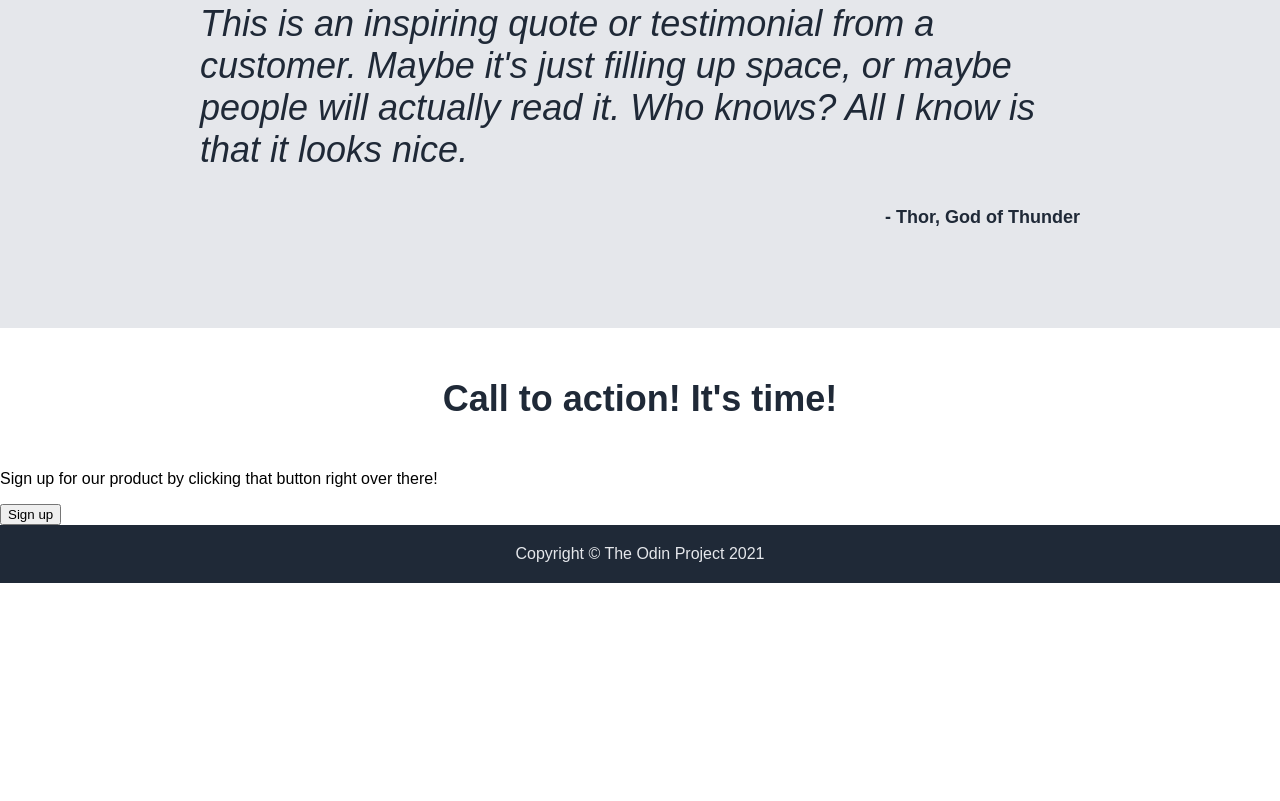
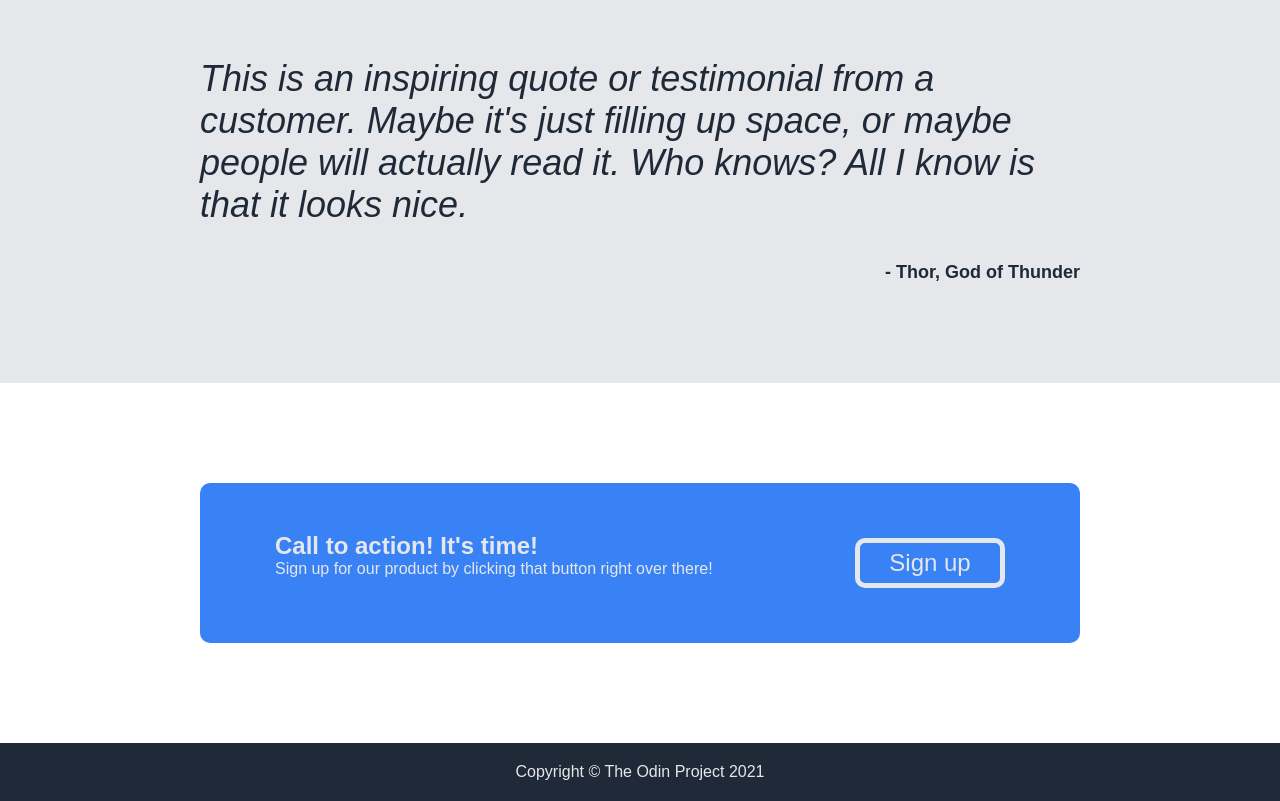
Before and after one commit to ChrisClevenger/project-landing-page, a plain HTML site: page index.html in a window 1280 px wide. Shown: the part 1364-2165 px from the top of the page. Before the commit the page ends 1947 px from the top, so only its background shows below. Drawn offline with Linux system fonts and the light colour scheme.

Commit message:
Add additional html and css for first draft

```diff
--- a/index.html
+++ b/index.html
@@ -24,7 +24,7 @@
             <p>This website has some subtext that goes under the main title. It's a smaller font and the color is a lower contrast.</p>
             <button>Sign up</button>
         </div>
-        <img src="Democratic Menace Social Image.png" alt="Democratic Menace banner with donkey">
+        <img src="dmsocialimage.png" alt="Democratic Menace banner with donkey">
     </div>
     <h2>Some random information.</h2>
     <div class="information">
@@ -52,10 +52,14 @@
             <small>- Thor, God of Thunder</small>
         </div>
     </div>
-    <div class="ctabox">
-        <h2>Call to action! It's time!</h2>
-        <p>Sign up for our product by clicking that button right over there!</p>
-        <button>Sign up</button>
+    <div class="ctadiv">
+        <div class="ctabox">
+            <div class="ctatext">
+            <h2>Call to action! It's time!</h2>
+            <p>Sign up for our product by clicking that button right over there!</p>
+            </div>
+            <button>Sign up</button>
+        </div>
     </div>
     <footer>
         Copyright © The Odin Project 2021
--- a/style.css
+++ b/style.css
@@ -135,8 +135,47 @@ ul, li, a {
     font-style:normal;
 }
 
+.ctadiv {
+    margin: 0 100px;
+    padding: 100px;
+}
+
 .ctabox {
+    background-color: #3882f6;
+    max-height: 10px;
+    display: flex;
+    align-items: center;
+    padding: 75px;
+    justify-content: space-between;
+    border-radius: 10px;
+}
 
+.ctatext {
+    justify-content: flex-start;
+}
+
+.ctatext h2 {
+    color:#e5e7eb;
+    font-size: 24px;
+    display: flex;
+    justify-content: flex-start;
+    padding: 0;
+    margin: 0;
+}
+
+.ctatext p {
+    color: #e5e7eb;
+    margin-top: 0;
+}
+
+.ctabox button {
+    color:#e5e7eb;
+    font-size: 24px;
+    border: 5px solid #e5e7eb;
+    background-color: #3882f6;
+    height: 50px;
+    width: 150px;
+    border-radius: 10px;
 }
 
 footer {
```
